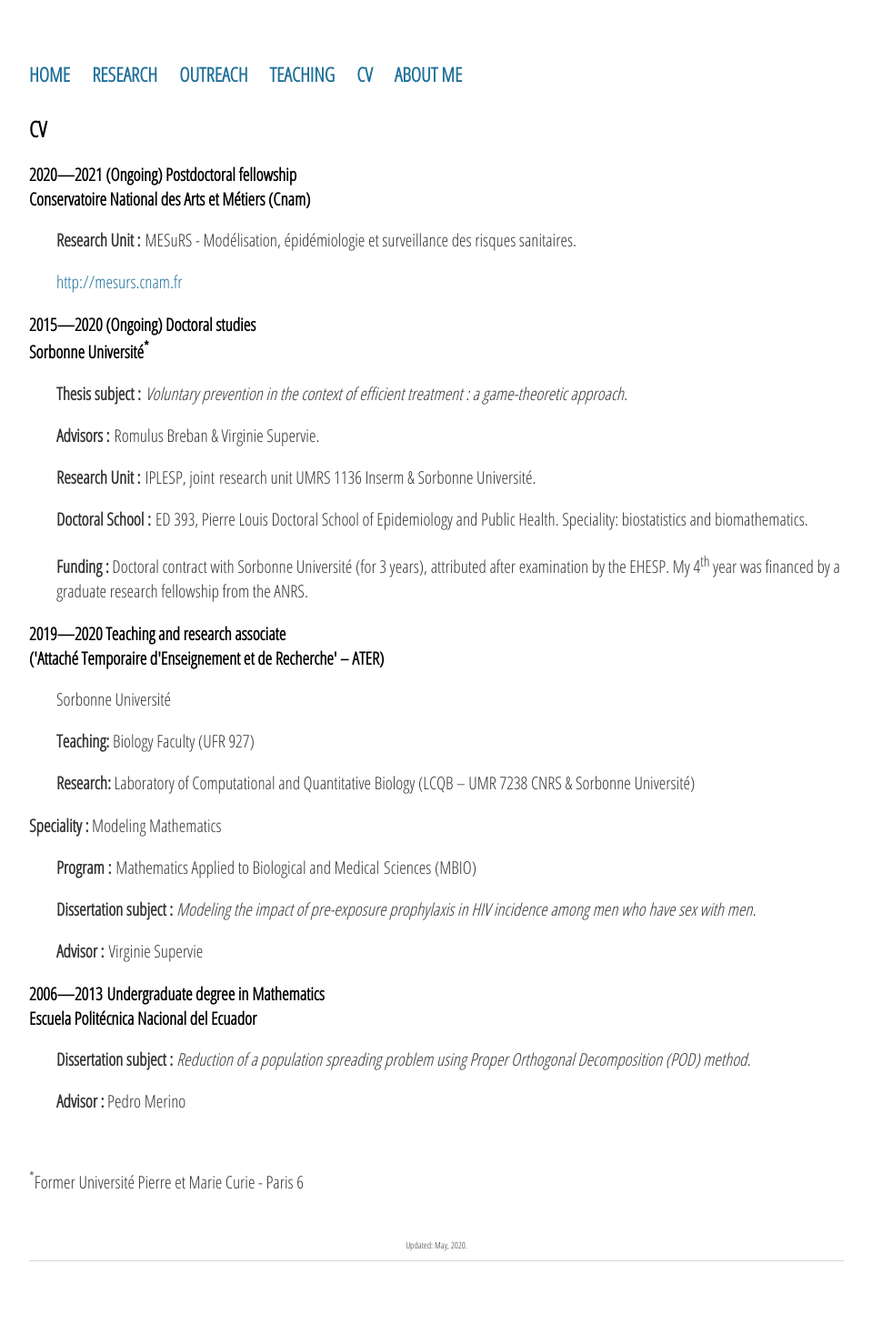
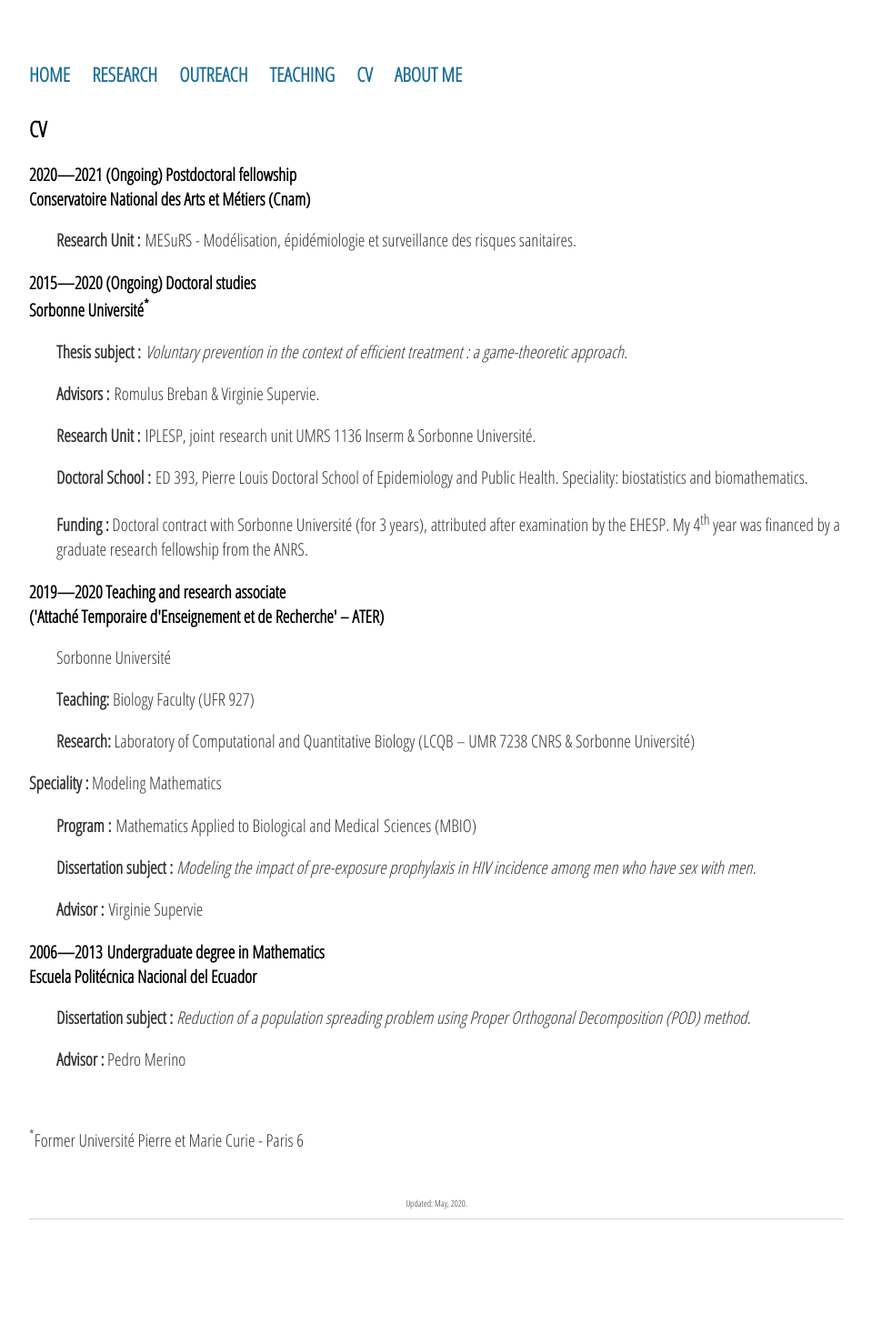
Before and after one commit to sjijon/sjijon.github.io, a Jekyll site: the page built from cv.html, in a window 1280 px wide. Shown: the whole page at 91% size, without its empty margins (160-1119 px from the left). Built offline with Jekyll 4.4.1, drawn with Linux system fonts in a browser that asks for light colours; nearby versions of some CDN libraries; after the commit the page ends 1421 px from its top, so only the background shows below that.

Commit message:
Update cv.html

```diff
--- a/cv.html
+++ b/cv.html
@@ -8,9 +8,6 @@
 	<h4>Conservatoire National des Arts et Métiers (Cnam)</h4>
 	<p style="padding-left:30px;">
 		<strong>Research Unit :</strong> MESuRS - Modélisation, épidémiologie et surveillance des risques sanitaires.
-	</p>
-	<p style="padding-left:30px;">
-		<a href="http://mesurs.cnam.fr" target="_blank">http://mesurs.cnam.fr</a>
 	</p>
 	<h4>2015—2020 (Ongoing) Doctoral studies</h4>
 	<h4>Sorbonne Université<sup>*</sup></h4>
```
